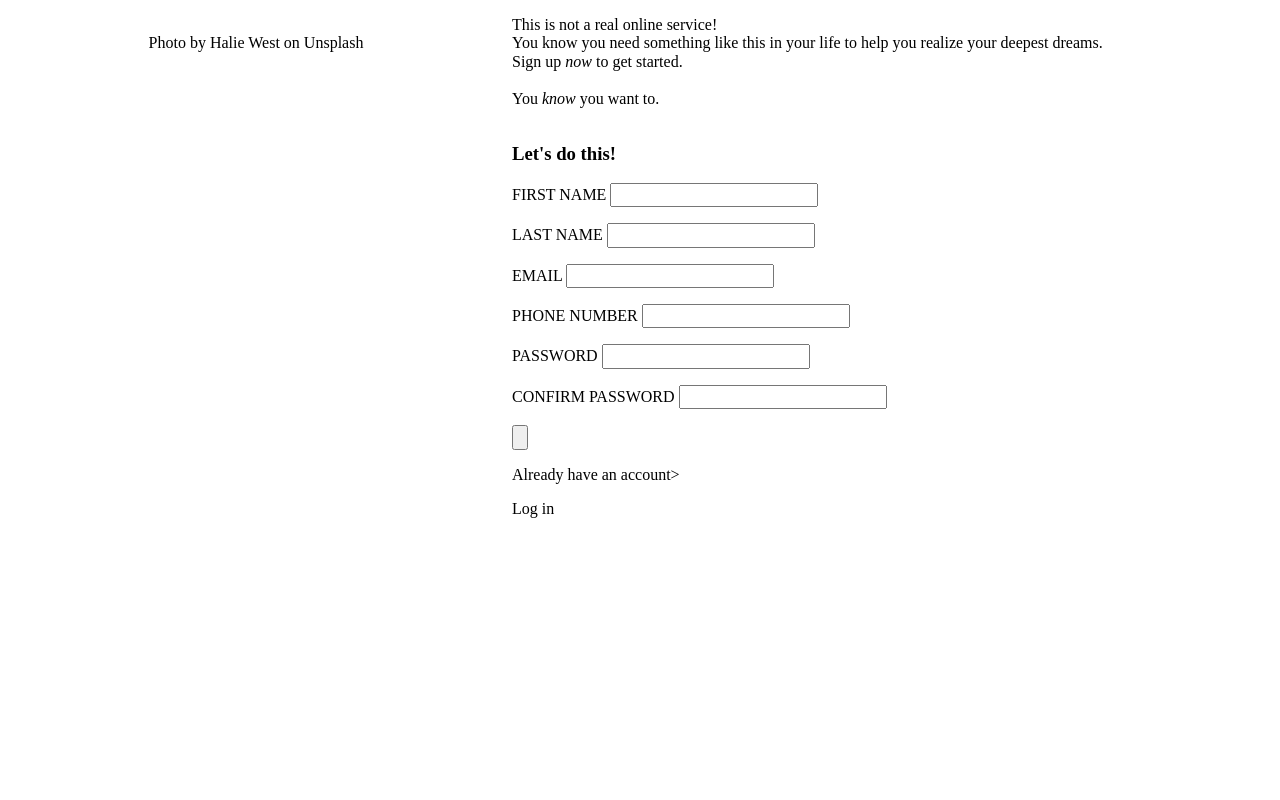
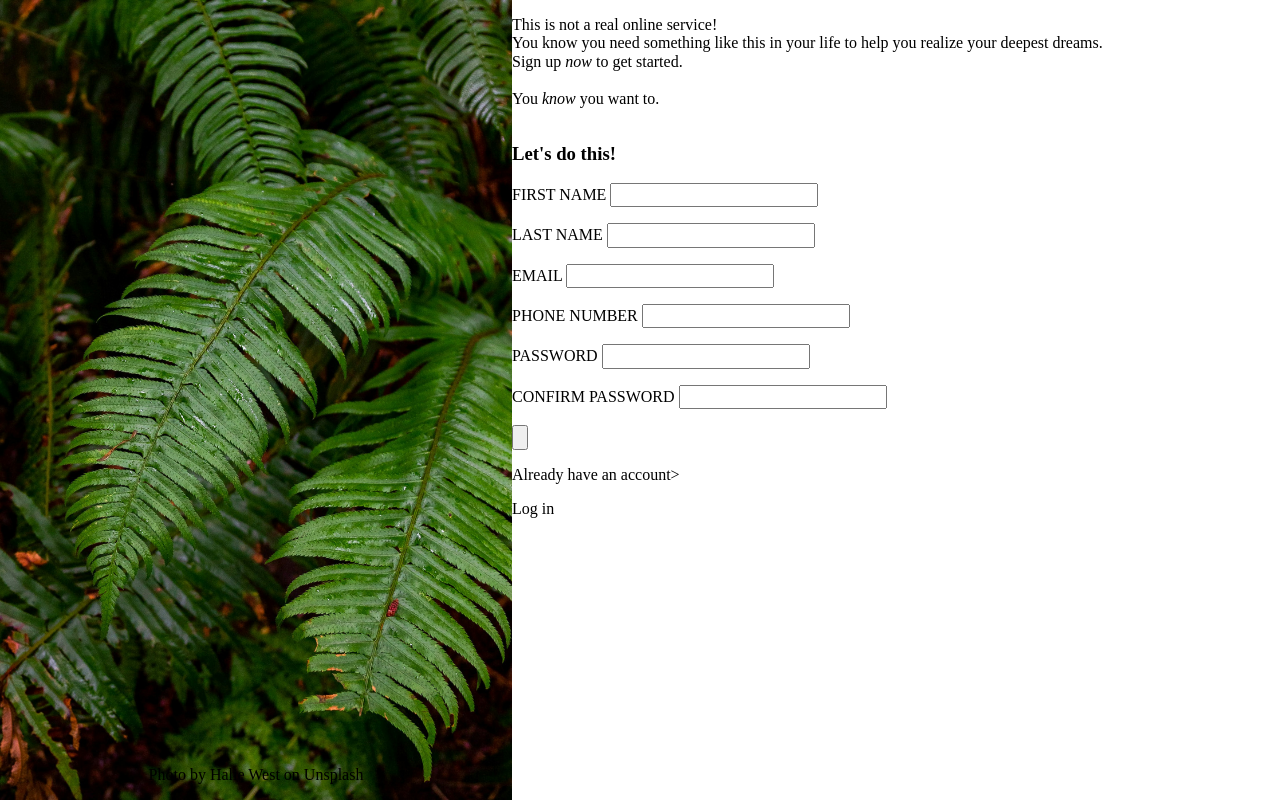
Before and after one commit to kamalypatel/sign-up-form, a plain HTML site: page index.html in a window 1280 px wide. Drawn offline with Linux system fonts and the light colour scheme.

Commit message:
figured out styling for container sizes

```diff
--- a/styles.css
+++ b/styles.css
@@ -1,20 +1,26 @@
 .main-container {
     display: flex;
     flex-direction: row;
+    height: 100vh;
+    width: 100vw;
 }
 
 .left-container {
     display: flex;
     flex-direction: column;
+    flex-grow: 1;
+    justify-content: flex-end;
     align-items: center;
-    justify-items: stretch;
-    width: 40%;
+    background-image: url("halie-west-25xggax4bSA-unsplash.jpg");
+    background-repeat: no-repeat;
+    background-size: cover;
+    background-position: right center;
+    width: 40vw;
 }
 
 .right-container {
     display: flex;
     flex-direction: column;
-    justify-items: stretch;
-    width: 60%;
-
+    flex-grow: 1;
+    width: 60vw;
 }
```
Also changed, not shown: halie-west-25xggax4bSA-unsplash.jpg (added).
